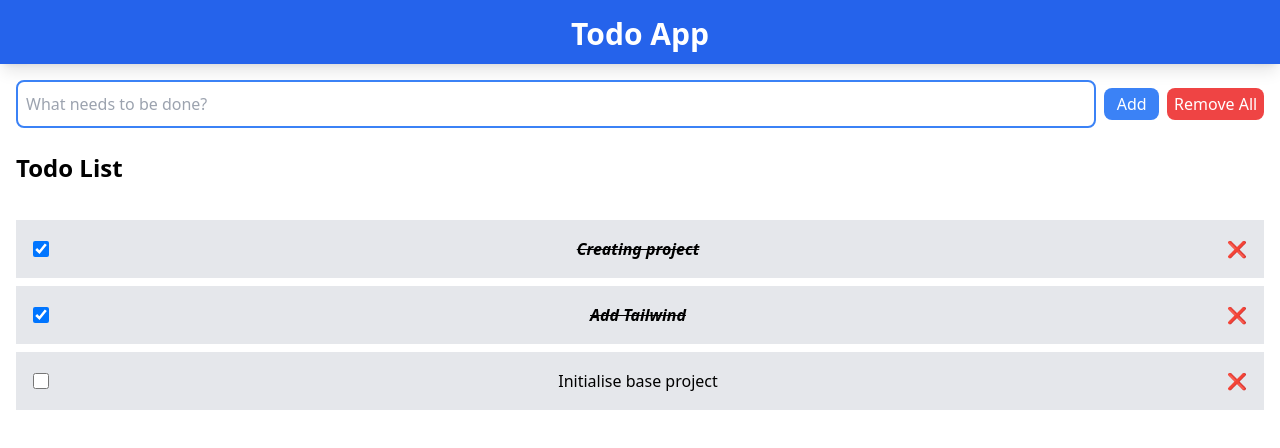
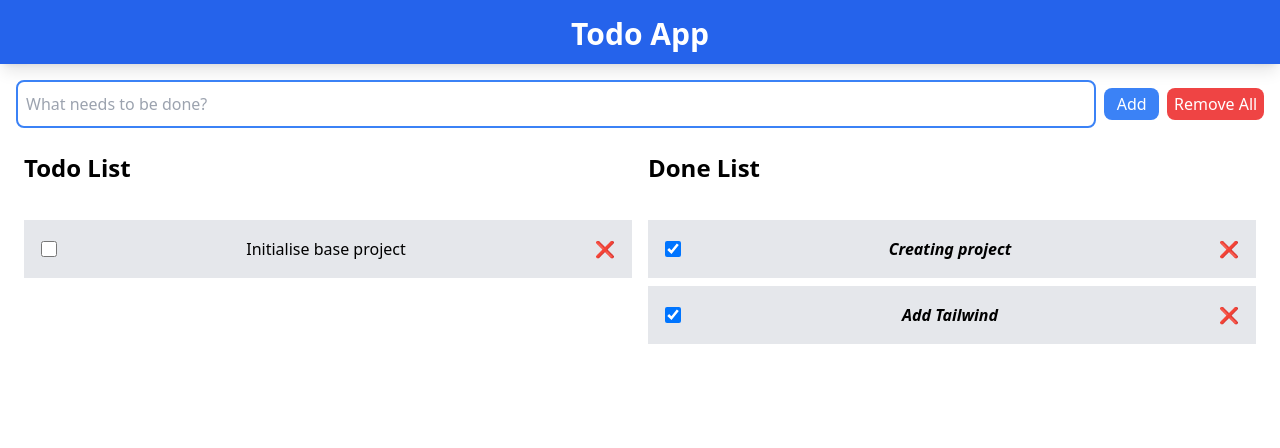
Before and after one commit to AjinkyaTaranekar/Svelte-Todo-App-With-Unit-Testing, a SvelteKit app: page /todos in a window 1280 px wide. Shown: the top 448 px of the page. Built offline with nearby package versions, Linux system fonts and the light colour scheme.

Commit message:
- add todo list and done list

```diff
--- a/src/routes/todos/components/Item.svelte
+++ b/src/routes/todos/components/Item.svelte
@@ -1,7 +1,9 @@
 <script lang="ts">
-  export let item: { todo: string; status: boolean };
-  export let index: number;
+  export let item: { todo: string; status: boolean, todoId: number };
   export let removeFromList: (index: number) => void;
+  export let onChange: () => void;
+
+  $: status = item.status ? "done" : "todo";
 </script>
 
 <div
@@ -11,19 +13,19 @@
     bind:checked={item.status}
     type="checkbox"
     class="h-4 w-4"
-    data-testid="checkbox-{index}"
+    data-testid="{status}-checkbox-{item.todoId}"
+    on:change={onChange}
   />
   <span
-    class:line-through={item.status}
     class:italic={item.status}
     class:font-semibold={item.status}
-    data-testid="todo-item-{index}"
+    data-testid="{status}-item-{item.todoId}"
     class="text-md"
   >
     {item.todo}
   </span>
   <button
-    on:click={() => removeFromList(index)}
-    data-testid="delete-button-{index}">❌</button
+    on:click={() => removeFromList(item.todoId)}
+    data-testid="{status}-delete-button-{item.todoId}">❌</button
   >
 </div>
--- a/src/routes/todos/components/TaskReviewPage.svelte
+++ b/src/routes/todos/components/TaskReviewPage.svelte
@@ -5,10 +5,10 @@
   let todo = "";
   let errorMessage: string | null = null;
 
-  let todoList = [
-    { todo: "Creating project", status: true },
-    { todo: "Add Tailwind", status: true },
-    { todo: "Initialise base project", status: false },
+  let tasksList = [
+    { todo: "Creating project", status: true, todoId: 0 },
+    { todo: "Add Tailwind", status: true, todoId: 1 },
+    { todo: "Initialise base project", status: false, todoId: 2 },
   ];
 
   function addToList() {
@@ -17,19 +17,29 @@
       errorMessage = "Please enter a valid todo";
       return;
     }
-    todoList = [...todoList, { todo: todo, status: false }];
+    tasksList = [
+      ...tasksList,
+      { todo: todo, status: false, todoId: tasksList.length },
+    ];
     todo = "";
     errorMessage = null;
   }
 
   function removeFromList(index: number) {
-    todoList.splice(index, 1);
-    todoList = todoList;
+    tasksList.splice(index, 1);
+    tasksList = tasksList;
   }
 
   function removeAll() {
-    todoList = [];
+    tasksList = [];
   }
+
+  function onChange() {
+    tasksList = tasksList;
+  }
+
+  $: todos = tasksList.filter((todo) => todo.status === false);
+  $: done = tasksList.filter((todo) => todo.status === true);
 </script>
 
 <div class="bg-blue-600 w-full shadow-lg h-16">
@@ -57,11 +67,11 @@
     <button
       on:click={removeAll}
       class=" rounded-lg h-8 text-white w-28"
-      class:cursor-not-allowed={!todoList.length}
-      class:pointers-events-none={!todoList.length}
-      class:bg-red-300={!todoList.length}
-      class:bg-red-500={todoList.length}
-      disabled={!todoList.length}
+      class:cursor-not-allowed={!tasksList.length}
+      class:pointers-events-none={!tasksList.length}
+      class:bg-red-300={!tasksList.length}
+      class:bg-red-500={tasksList.length}
+      disabled={!tasksList.length}
     >
       Remove All
     </button>
@@ -69,18 +79,32 @@
   {#if errorMessage}
     <div class="text-red-500 text-md">{errorMessage}</div>
   {/if}
-  {#if !todoList.length}
+  {#if !tasksList.length}
     <div class="text-gray-500 text-md text-center m-8">
       No todos to show!! Add now 👆
     </div>
   {:else}
-    <div class="mt-6 mb-3">
-      <h1 class="text-2xl font-bold">Todo List</h1>
-    </div>
-    <div class="overflow-y-scroll my-4">
-      {#each todoList as item, index}
-        <Item {item} {index} {removeFromList} />
-      {/each}
+    <div class="flex flex-row mt-6 justify-between">
+      <div class="flex flex-col w-full mx-2">
+        <div class="mb-3">
+          <h1 class="text-2xl font-bold">Todo List</h1>
+        </div>
+        <div class="overflow-y-scroll my-4">
+          {#each todos as item, index}
+            <Item {item} {removeFromList} {onChange} />
+          {/each}
+        </div>
+      </div>
+      <div class="flex flex-col w-full mx-2">
+        <div class="mb-3">
+          <h1 class="text-2xl font-bold">Done List</h1>
+        </div>
+        <div class="overflow-y-scroll my-4">
+          {#each done as item, index}
+            <Item {item} {removeFromList} {onChange} />
+          {/each}
+        </div>
+      </div>
     </div>
   {/if}
 </div>
```
Also changed, not shown: 2 other files (tests, documents, lock files or other folders).
